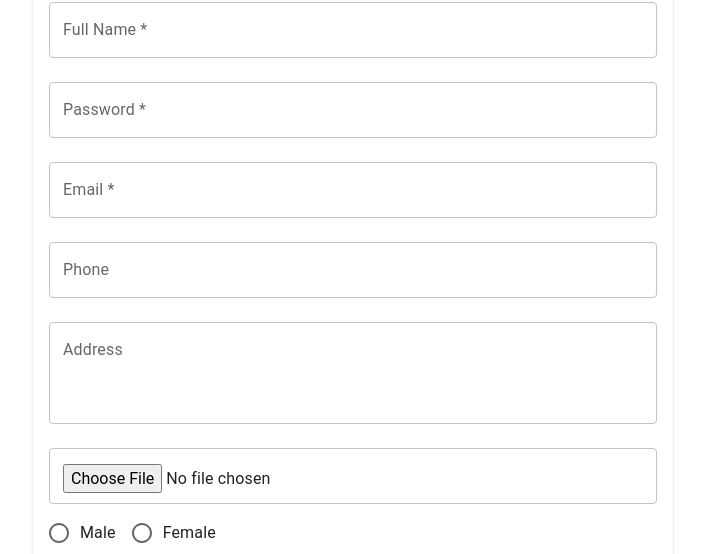
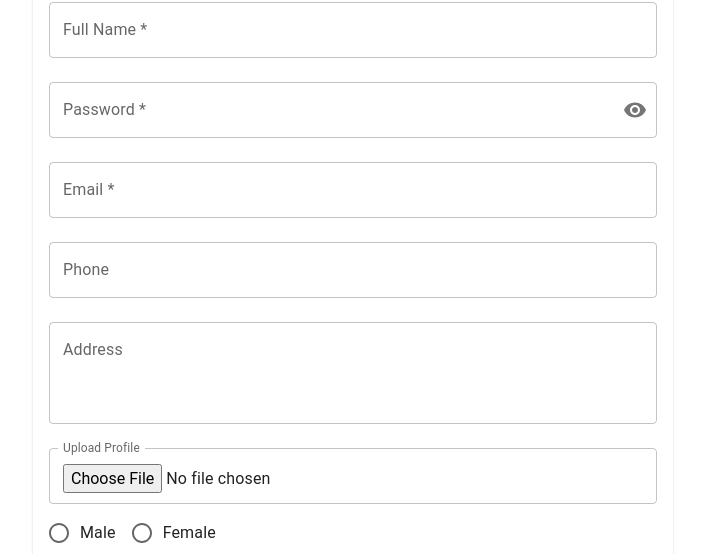
Before and after one commit to Harry0231/MERN-CRUD, a React (Create React App) app in the folder client/: page /register in a window 1280 px wide. Shown: the part 134-688 px from the top of the page, without its empty margins (287-992 px from the left). Built offline with nearby package versions, Linux system fonts and the light colour scheme; the HTML template or start-up script is replaced by a standard one.

Commit message:
update code add password visiblity toggle

```diff
--- a/client/src/App.js
+++ b/client/src/App.js
@@ -196,8 +196,7 @@ function CustomToolbar({ onResetSorting }) {
         startIcon={<RefreshIcon />}
         style={{
           fontWeight: "bold",
-          marginLeft: "241%",
-          marginTop: "-10%",
+          marginLeft: "auto",
         }}
       >
         Reset
@@ -206,4 +205,5 @@ function CustomToolbar({ onResetSorting }) {
   );
 }
 
+
 export default App;
--- a/client/src/Login.js
+++ b/client/src/Login.js
@@ -8,11 +8,14 @@ import CardHeader from "@mui/material/CardHeader";
 import CardContent from "@mui/material/CardContent";
 import CardActions from "@mui/material/CardActions";
 import CircularProgress from "@mui/material/CircularProgress";
+import { Visibility, VisibilityOff } from "@mui/icons-material";
+import { IconButton, InputAdornment } from "@mui/material";
 
 const Login = () => {
   const [username, setUsername] = useState("");
   const [password, setPassword] = useState("");
   const [loading, setLoading] = useState(false);
+  const [showPassword, setShowPassword] = useState(false);
 
   const navigate = useNavigate();
 
@@ -27,6 +30,10 @@ const Login = () => {
       toast.warning("Please enter a password");
     }
     return result;
+  };
+
+  const handleClickShowPassword = () => {
+    setShowPassword(!showPassword);
   };
 
   const proceedLogin = async (e) => {
@@ -92,13 +99,26 @@ const Login = () => {
               />
               <TextField
                 label="Password *"
-                type="password"
+                type={showPassword ? "text" : "password"}
                 value={password}
                 onChange={(e) => setPassword(e.target.value)}
                 fullWidth
                 margin="normal"
                 variant="outlined"
                 style={{ marginBottom: "8px" }}
+                InputProps={{
+                  endAdornment: (
+                    <InputAdornment position="end">
+                      <IconButton
+                        aria-label="toggle password visibility"
+                        onClick={handleClickShowPassword}
+                        edge="end"
+                      >
+                        {showPassword ? <VisibilityOff /> : <Visibility />}
+                      </IconButton>
+                    </InputAdornment>
+                  ),
+                }}
               />
             </CardContent>
             <CardActions>
--- a/client/src/Register.js
+++ b/client/src/Register.js
@@ -10,6 +10,8 @@ import Card from "@mui/material/Card";
 import CardHeader from "@mui/material/CardHeader";
 import CardContent from "@mui/material/CardContent";
 import CardActions from "@mui/material/CardActions";
+import { IconButton, InputAdornment } from "@mui/material";
+import { Visibility, VisibilityOff } from "@mui/icons-material";
 
 const Register = () => {
   const [name, setName] = useState("");
@@ -20,6 +22,7 @@ const Register = () => {
   const [gender, setGender] = useState("");
   const [loading, setLoading] = useState(false);
   const [profilePic, setProfilePic] = useState(null);
+  const [showPassword, setShowPassword] = useState(false);
 
   const navigate = useNavigate();
 
@@ -49,6 +52,10 @@ const Register = () => {
       }
     }
     return isProceed;
+  };
+
+  const handleClickShowPassword = () => {
+    setShowPassword(!showPassword);
   };
 
   const handleFileChange = (e) => {
@@ -122,11 +129,24 @@ const Register = () => {
               />
               <TextField
                 label="Password *"
-                type="password"
+                type={showPassword ? "text" : "password"}
                 value={password}
                 onChange={(e) => setPassword(e.target.value)}
                 fullWidth
                 margin="normal"
+                InputProps={{
+                  endAdornment: (
+                    <InputAdornment position="end">
+                      <IconButton
+                        aria-label="toggle password visibility"
+                        onClick={handleClickShowPassword}
+                        edge="end"
+                      >
+                        {showPassword ? <VisibilityOff /> : <Visibility />}
+                      </IconButton>
+                    </InputAdornment>
+                  ),
+                }}
               />
               <TextField
                 label="Email *"
@@ -152,11 +172,15 @@ const Register = () => {
                 rows={3}
               />
               <TextField
+                label="Upload Profile"
                 type="file"
                 accept="image/*"
                 onChange={handleFileChange}
                 fullWidth
                 margin="normal"
+                InputLabelProps={{
+                  shrink: true,
+                }}
               />
               <RadioGroup
                 row
```
